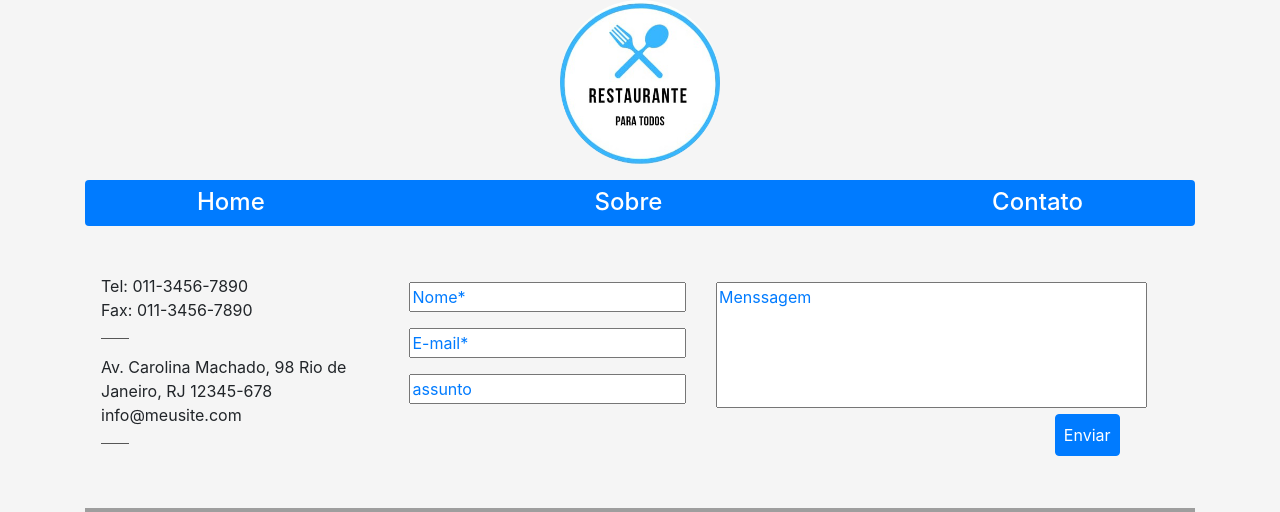
After one commit to NOX-0202/restaurantes-para-todos, a PHP site: page /contato.php in a window 1280 px wide. The commit adds this page. Shown: the top 512 px of the page. Run offline with PHP 8.4, Linux system fonts and the light colour scheme; some libraries are stand-ins or nearby versions; grey boxes are pictures that could not be loaded.

Commit message:
now works

```diff
--- /dev/null
+++ b/src/contato.php
@@ -0,0 +1,59 @@
+<!DOCTYPE html>
+<html lang="pt-br">
+<head><title>Restaurante para tosos | contato </title>
+    <meta charset="UTF-8">
+    <meta name="viewport" content="width=device-width, initial-scale=1">
+    <link rel="stylesheet" href="https://cdnjs.cloudflare.com/ajax/libs/font-awesome/4.7.0/css/font-awesome.min.css">
+    <meta name='viewport' content='width=device-width, initial-scale=1'>
+ 	<link rel="icon" href="../img/logo.png" type="image/gif" sizes="16x16">
+    <link rel="stylesheet" href="../node_modules/bootstrap/dist/css/bootstrap.min.css">
+    <link rel="stylesheet" href="../css/style.css">
+	<script src="https://kit.fontawesome.com/45b74d7b47.js"></script>
+    <style>
+        .w-100::placeholder, textarea::placeholder{
+            color: #007bff;
+        }
+    </style>
+</head>
+<body>
+	<?php
+		require 'nav.php';
+	?>
+    <div class="container">
+        <div class="row text-center mt-5">
+            <div class="col text-left ml-3" >
+                <!-- esquerda -->
+                Tel: 011-3456-7890<br>
+                Fax: 011-3456-7890
+                <hr style="width: 10%; background: #606060;" align="left">
+                Av. Carolina Machado, 98
+                Rio de Janeiro, RJ 12345-678
+                info@meusite.com
+                <hr style="width: 10%; background: #606060;" align="left">
+
+            </div>
+            <div class="col mt-2">
+                <!-- centro -->
+                <input type="text" name="nome" placeholder="Nome*" class="w-100"><p><p>
+                <input type="email" name="email" placeholder="E-mail*" class=" w-100"><p><p>
+                <input type="text" name="assunto" placeholder="assunto" class=" w-100">
+
+            </div>
+            <div class="col mt-2">
+                <!-- direita -->
+                <textarea rows="5" cols="40" class="mr-5" style="resize: none;" name="msg" placeholder="Menssagem"></textarea><br>
+                <input type="submit" value="Enviar" class="p-2 btn btn-primary" style="margin-left: 55%;" onclick="alert('Dados Enviados com sucesso!')">
+
+            </div>
+             <div class="w-100"></div>
+            <div class="col mt-5 mb-5">
+                 <iframe src="https://www.google.com/maps/embed?pb=!1m18!1m12!1m3!1d3675.9742326485307!2d-43.33721458486654!3d-22.877410242575294!2m3!1f0!2f0!3f0!3m2!1i1024!2i768!4f13.1!3m3!1m2!1s0x997dd3d9d90a2f%3A0x61595da23354a011!2sLemos+De+Castro!5e0!3m2!1sen!2sbr!4v1566481087087!5m2!1sen!2sbr" height="350" frameborder="0" style="border:0" class="w-100"></iframe>
+            </div>
+        </div>
+    </div>
+
+
+
+
+</body>
+</html>
--- a/src/index.php
+++ b/src/index.php
@@ -1,6 +1,6 @@
 <!DOCTYPE html>
 <html lang="pt-br">
-<head><title>Restaurante para tosos | index </title>
+<head><title>Restaurante para todos | index </title>
     <meta charset="UTF-8">
     <link rel="stylesheet" href="../node_modules/bootstrap/dist/css/bootstrap.min.css">
     <link rel="stylesheet" href="../css/style.css">
@@ -14,7 +14,7 @@
 	<?php
 		require 'nav.php';
 	?>
-    <main class="container">
+    <main class="container mt-4">
     	<h3 class="h1 text-center">
     		Selecione a sua deficiencia:
     	</h3>
@@ -49,7 +49,7 @@
 	    		</figure>
 	       		<figure>
 	       			<label for="def3">
-						<input type="radio" name="def" id="def3" class="d-none" value="def-auditivo">
+						<input type="radio" name="def" id="def3" class="d-none" value="def-auditi">
 						<i class="fas fa-deaf fa-3x"></i>
 						<figcaption>
 							Deficiente <br> auditivo
--- a/src/nav.php
+++ b/src/nav.php
@@ -2,17 +2,17 @@
         <img src="../img/logo.png" alt="logo" width="160" class="mb-3">
    		<nav class="navbar navbar-custom navbar-light bg-primary rounded">
    			<div class="navbar-item pl-5">
-   				<a href="index.html" class="text-white h4 pl-5">
+   				<a href="index.php" class="text-white h4 pl-5">
    					Home
    				</a>
    			</div>
-    		<div class="navbar-item ">
-    			<a href="" class="text-white h4">
+    		<div class="navbar-item">
+    			<a href="sobre.php" class="text-white h4">
    					Sobre
    				</a>
    			</div>
    			<div class="navbar-item pr-5">
-   				<a href="" class="text-white h4 pr-5">
+   				<a href="contato.php" class="text-white h4 pr-5">
    					Contato
    				</a>
    			</div>
```
Also changed, not shown: src/recebe.php (+8 -25 lines), src/sobre.php (added, +22 -0 lines).
